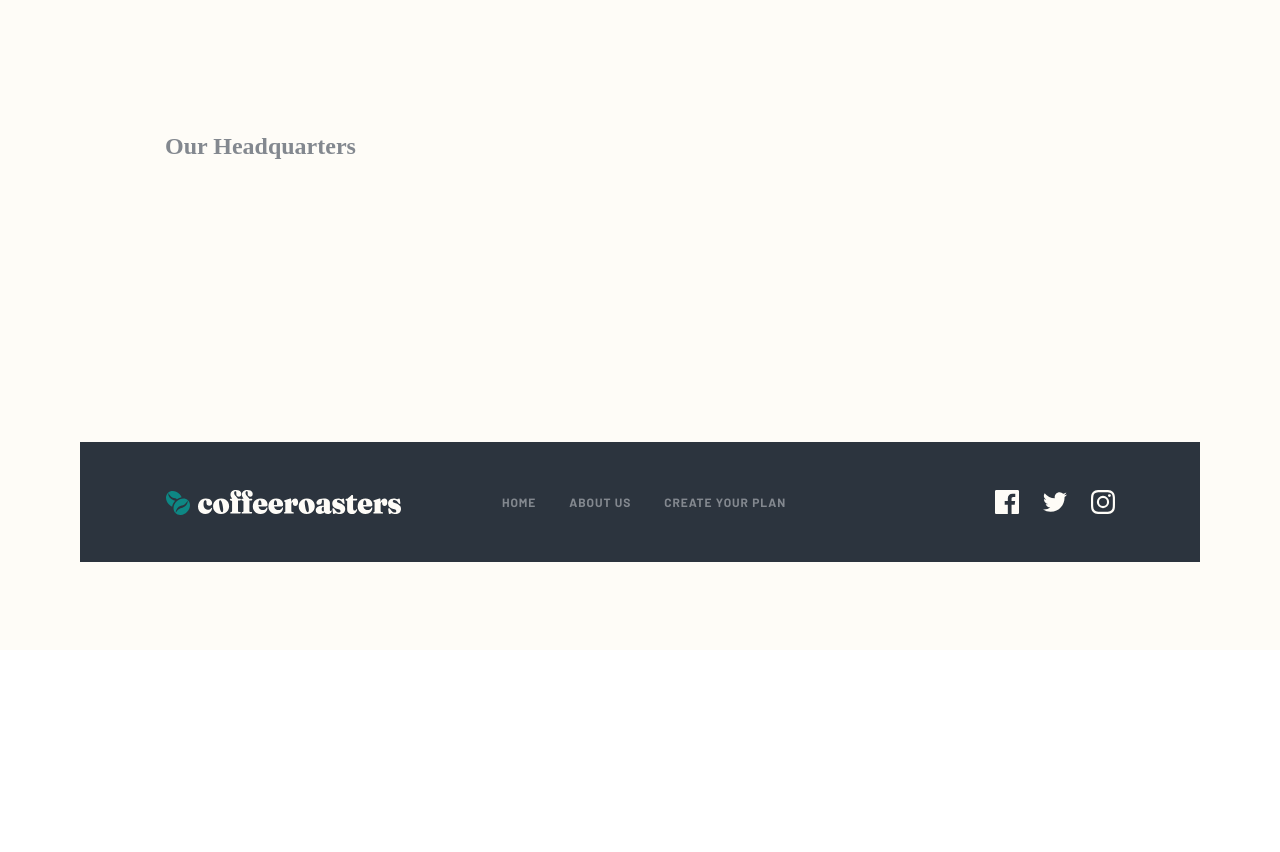
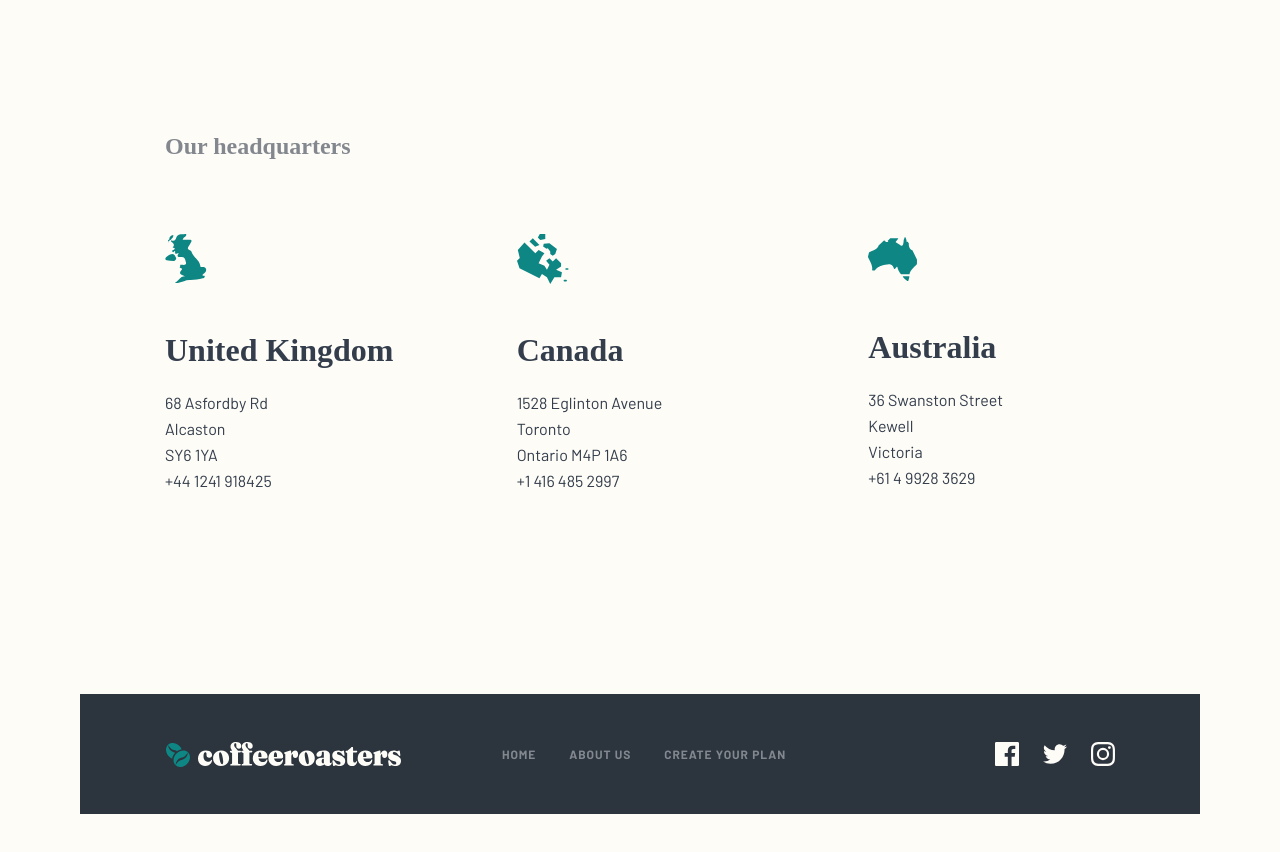
Before and after one commit to AbroShahzeb/coffee-roasters-website, a React (Vite) app: page /about in a window 1280 px wide. Shown: the part 2020-2872 px from the top of the page. Before the commit the page ends 2670 px from the top, so only its background shows below. Built offline with nearby package versions, Linux system fonts and the light colour scheme; a web font is replaced by a local one.

Commit message:
About us page completed

```diff
--- a/src/pages/about/components/HeadquartersSection.jsx
+++ b/src/pages/about/components/HeadquartersSection.jsx
@@ -3,22 +3,61 @@ import illustrationCanada from "../../../assets/about/desktop/illustration-canad
 import illustrationAustralia from "../../../assets/about/desktop/illustration-australia.svg";
 
 const headQuartersData = [
-    {
-        id: 0,
-        illustration: illustrationUK,
-        name: "United Kingdom",
-        line1: '68  Asfordby Rd',
-        line2: ''
-    }
-]
+  {
+    id: 0,
+    illustration: illustrationUK,
+    country: "United Kingdom",
+    street: "68 Asfordby Rd",
+    city: "Alcaston",
+    postalCode: "SY6 1YA",
+    phone: "+44 1241 918425",
+  },
+  {
+    id: 1,
+    illustration: illustrationCanada,
+    country: "Canada",
+    street: "1528  Eglinton Avenue",
+    city: "Toronto",
+    postalCode: "Ontario M4P 1A6",
+    phone: "+1 416 485 2997",
+  },
+  {
+    id: 2,
+    illustration: illustrationAustralia,
+    country: "Australia",
+    street: "36 Swanston Street",
+    city: "Kewell",
+    postalCode: "Victoria",
+    phone: "+61 4 9928 3629",
+  },
+];
 
 export const HeaderQuartersSection = () => {
   return (
-    <section className="px-6 md:px-20 xl:max-w-[1045px] xl:ml-[165px] xl:px-0">
-      <div className="mb-20 md:mb-10 xl:mb-20">
+    <section className="px-6 md:px-10 xl:max-w-[1045px] xl:ml-[165px] xl:px-0">
+      <div className="mb-[72px] mt-[120px] md:mt-[144px] lg:mt-[168px]">
         <h2 className="text-heading-4 text-grey font-fraunces font-black text-center md:text-left">
-          Our Headquarters
+          Our headquarters
         </h2>
+      </div>
+
+      <div className="flex flex-col items-center gap-20 md:flex-row md:justify-start md:gap-[10px]">
+        {headQuartersData.map((headquarter) => (
+          <div className="flex flex-col items-center text-center  text-dark-grey-blue md:items-start md:text-left md:flex-1">
+            <div>
+              <img src={headquarter.illustration} />
+            </div>
+            <h3 className="mt-12 mb-[22px] text-[28px] lg:text-[32px] leading-[36px] font-black font-fraunces">
+              {headquarter.country}
+            </h3>
+            <div className="flex flex-col items-center text-[16px] leading-[26px] md:items-start md:text-left">
+              <p>{headquarter.street}</p>
+              <p>{headquarter.city}</p>
+              <p>{headquarter.postalCode}</p>
+              <p>{headquarter.phone}</p>
+            </div>
+          </div>
+        ))}
       </div>
     </section>
   );
```
